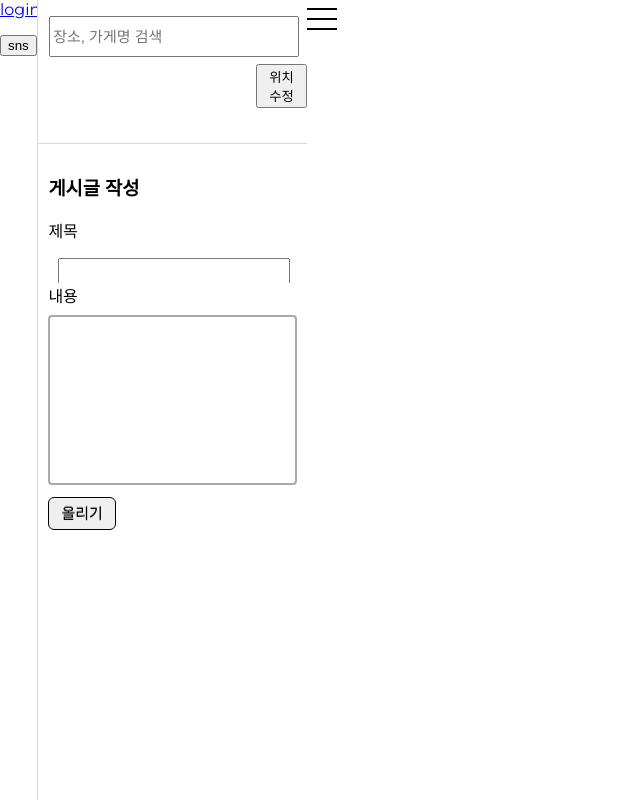
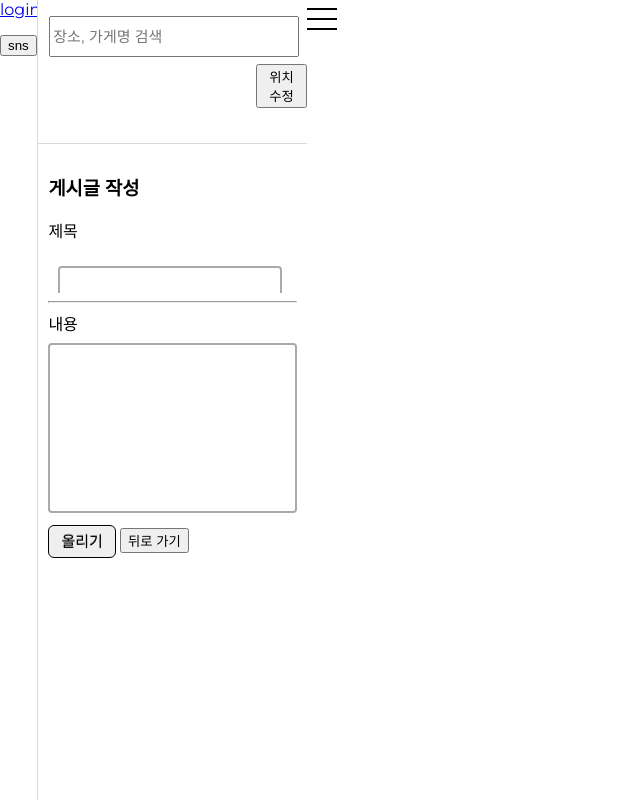
Before and after one commit to batandy/restaurant_recommend_sns, a Django app: template templates/post_create.html in a window 1280 px wide. Shown: the whole page, without its empty margins (0-640 px from the left). Run offline with Django 4.2, Linux system fonts and the light colour scheme; the template is opened without the code that fills it, so the values that code supplies are empty; some libraries are stand-ins or nearby versions.

Commit message:
sns_back

```diff
--- a/main/urls.py
+++ b/main/urls.py
@@ -5,8 +5,8 @@ from django.contrib.auth import views as auth_views
 app_name='main'
 
 urlpatterns = [
-    path('', views.store, name='store'),
-    path('a/', views.store, name='store'),
+    path('', views.index, name='index'),
+    path('a/', views.index, name='index'),
     path('test/',views.restaurant_view,name='dbview'),
     path('login/', auth_views.LoginView.as_view(template_name='main/login.html'), name='login'),
     path('logout/',auth_views.LogoutView.as_view(), name='logout'),
--- a/static/sns.css
+++ b/static/sns.css
@@ -1,7 +1,3 @@
-/* #post_subject{
-  width:100%;
-} */
-
 #comment_content{
   resize: none;
   width:100%;
@@ -15,6 +11,22 @@
 }
 
 #comment_content:focus{
+  border-color:dodgerBlue;
+	box-shadow:0 0 8px 0 dodgetBlue;
+}
+
+#post_subject{
+  resize: none;
+	border:2px solid #aaa;
+	border-radius:4px;
+	margin: 8px 0;
+	outline: none;
+	padding:8px;
+	box-sizing: border-box;
+	transition:.3s;
+}
+
+#post_subject:focus{
   border-color:dodgerBlue;
 	box-shadow:0 0 8px 0 dodgetBlue;
 }
--- a/templates/post_create.html
+++ b/templates/post_create.html
@@ -14,11 +14,13 @@
       <label for="subject" class="form-label">제목</label>
       <input type="text" class="form-control" name="subject" id="post_subject" value="{{form.subject.value|default_if_none:''}}">
     </div>
+    <hr>
     <div class="mb-3">
       <label for="content" class="form-label">내용</label>
       <textarea class="form-control" name="content" id="post_content" rows="10">{{form.content.value|default_if_none:''}}</textarea>
     </div>
     <button type="submit" class="btn btn-post">올리기</button>
+    <button type="button" class="sns_button" onclick="location.href='{% url 'main:sns' %}'">뒤로 가기</button>
   </form>
 </div>
 
--- a/templates/post_detail.html
+++ b/templates/post_detail.html
@@ -28,5 +28,6 @@
   </div>
   <!--여기서 input에 href로 sns/comment/<int:post_id>/ 연결하면 되지 않을까?-->
   <button type="submit" class="btn btn-primary">댓글 등록</button>
+  <button type="button" class="sns_button" onclick="location.href='{% url 'main:sns' %}'">뒤로 가기</button>
 </form>
 {% endblock %}
--- a/templates/sns.html
+++ b/templates/sns.html
@@ -19,6 +19,7 @@
     <!--이거는 html 새로 만들어서 post_detail처럼 main 안에서 게시글 만들 수 있게 하기-->
     <!--url매핑은 input에 onClick 링크를 달아서 하기-->
     <input type="button" class='btn btn--post' value="게시글 등록" onClick="location.href='{%url 'main:post_create'%}'">
+    <input type="button" class='btn btn--post' value="뒤로 가기" onClick="location.href='{%url 'main:index'%}'">
   </div>
   <!--게시글 쓰기 버튼 추가 하자-->
   <!--근데 textarea에서 쓴 댓글이 input에 연결되는 걸 어케 하지?-->
```
